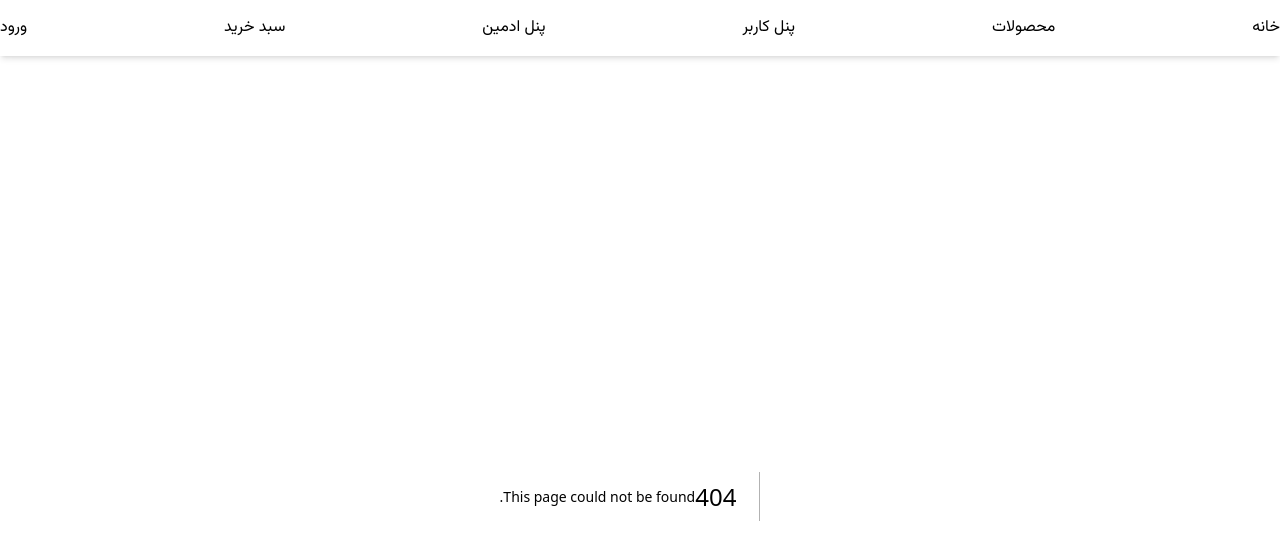
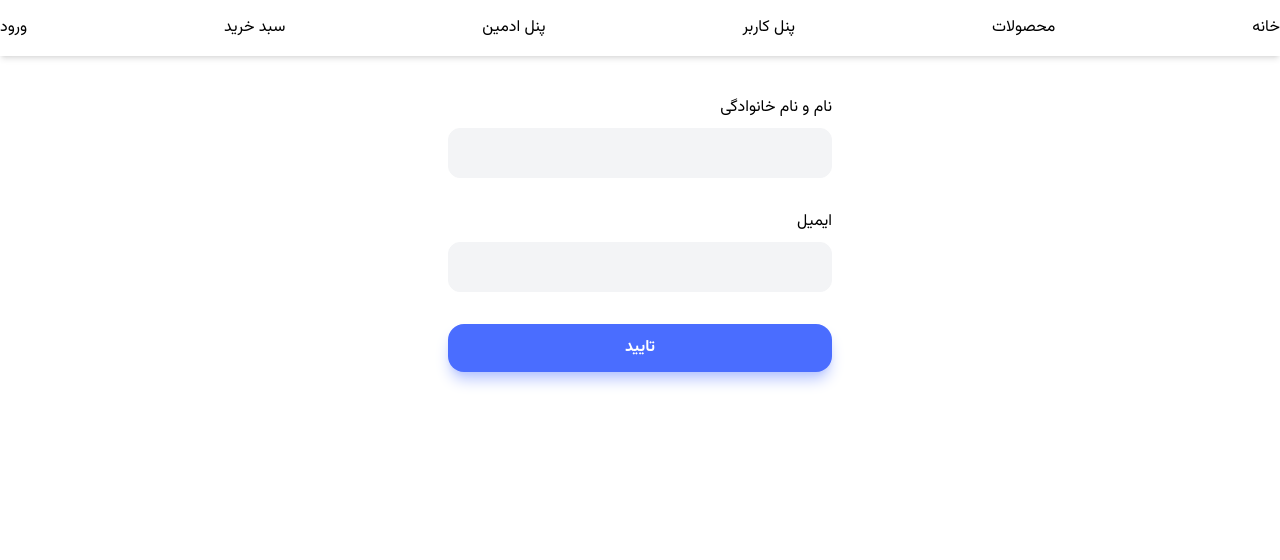
Before and after one commit to akramfakhraei/watch, a Next.js app: page /complete-profile in a window 1280 px wide. Before the commit this address had no page. Shown: the top 560 px of the page. Built offline with nearby package versions, Linux system fonts and the light colour scheme; no server answers.

Commit message:
create complete-profile page

```diff
--- /dev/null
+++ b/src/app/complete-profile/page.jsx
@@ -0,0 +1,56 @@
+"use client";
+import TextField from "@/common/TextField";
+import { completeProfile } from "@/services/authServices";
+import { useMutation } from "@tanstack/react-query";
+import { useRouter } from "next/navigation";
+import { useState } from "react";
+import { toast } from "react-hot-toast";
+
+function CompleteProfile() {
+  const [name, setName] = useState("");
+  const [email, setEmail] = useState("");
+  const { isLoading, mutateAsync } = useMutation({
+    mutationFn: completeProfile,
+  });
+  const router = useRouter();
+  const submitHandler = async (e) => {
+    e.preventDefault();
+    try {
+      const { message } = await mutateAsync({ name, email });
+      toast.success(message);
+      router.push("/");
+    } catch (error) {
+      toast.error(error?.response?.data?.message);
+    }
+  };
+  return (
+    <div className="flex justify-center">
+      <div className="w-full sm:max-w-sm">
+        <form className="space-y-8" onSubmit={submitHandler}>
+          <TextField
+            name="name"
+            label="نام و نام خانوادگی"
+            value={name}
+            onChange={(e) => setName(e.target.value)}
+          />
+          <TextField
+            name="email"
+            label="ایمیل"
+            value={email}
+            onChange={(e) => setEmail(e.target.value)}
+          />
+          <div>
+            {isLoading ? (
+              <p>Loading...</p>
+            ) : (
+              <button type="submit" className="btn btn--primary w-full">
+                تایید
+              </button>
+            )}
+          </div>
+        </form>
+      </div>
+    </div>
+  );
+}
+export default CompleteProfile;
```
